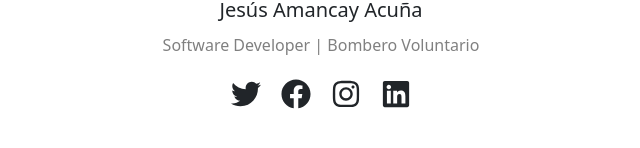
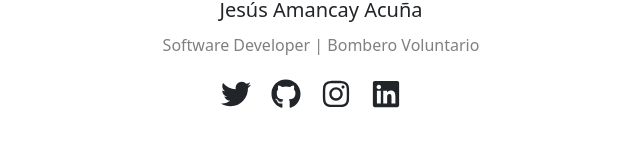
Before and after one commit to Amancayjesus136/React-Back-End, a React (Create React App) app: page /info in a window 1280 px wide. Shown: the part 242-390 px from the top of the page, without its empty margins (319-959 px from the left). Built offline with nearby package versions, Linux system fonts and the light colour scheme.

Commit message:
login and register react

```diff
--- a/src/components/Information.js
+++ b/src/components/Information.js
@@ -1,6 +1,6 @@
 import React from 'react'
 import { Image, Box, Heading, Stack } from '@chakra-ui/react'
-import { FaTwitter, FaFacebook, FaInstagram, FaLinkedin } from 'react-icons/fa';
+import { FaTwitter, FaGithub, FaFacebook, FaInstagram, FaLinkedin } from 'react-icons/fa';
 
 const Information = () => {
     return (
@@ -30,10 +30,10 @@ const Information = () => {
                 </Heading>
 
                 <div style={{ display: 'flex', justifyContent: 'center', marginTop: '10px', alignItems: 'center' }}>
-                    <FaTwitter size={30} style={{ marginRight: '20px' }} />
-                    <FaFacebook size={30} style={{ marginRight: '20px' }} />
-                    <FaInstagram size={30} style={{ marginRight: '20px' }} />
-                    <FaLinkedin size={30} />
+                    <FaTwitter size={30} style={{ marginRight: '20px'}} />
+                    <FaGithub size={30} style={{ marginRight: '20px'}} />
+                    <FaInstagram size={30} style={{ marginRight: '20px'}} />
+                    <FaLinkedin size={30} style={{ marginRight: '20px'}} />
                 </div>
 
             </Stack>
```
